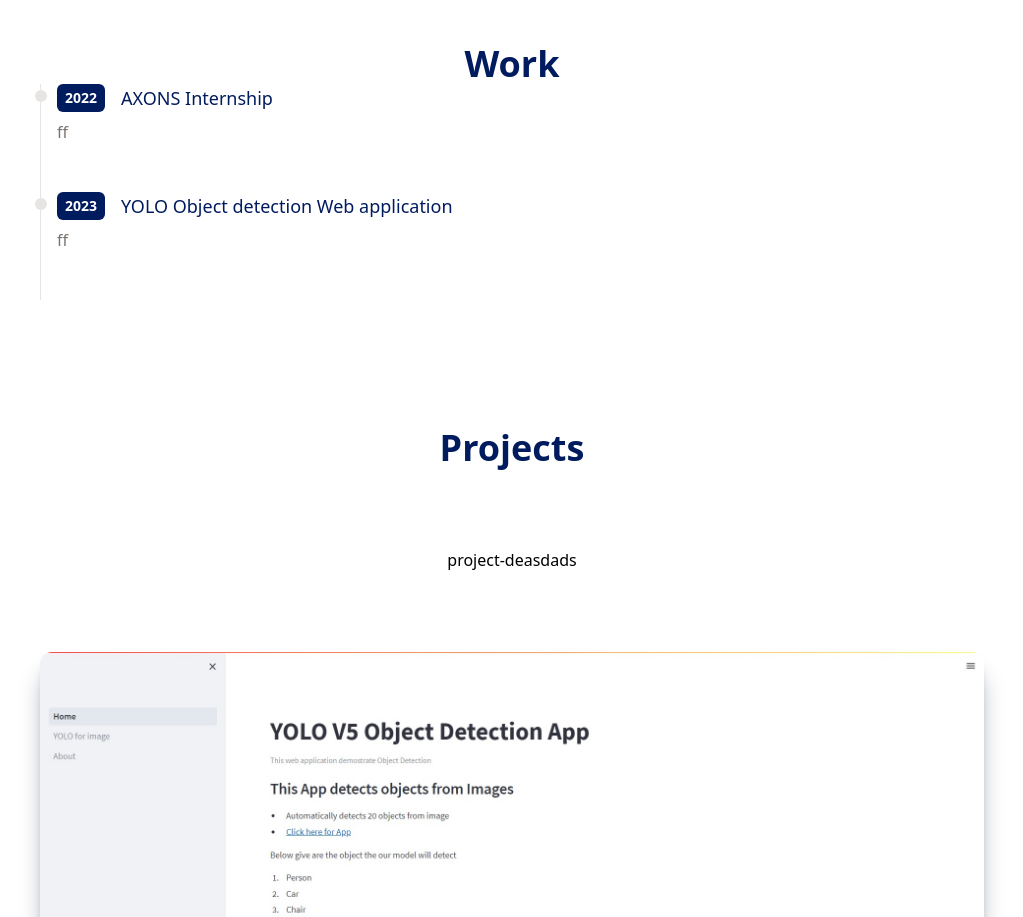
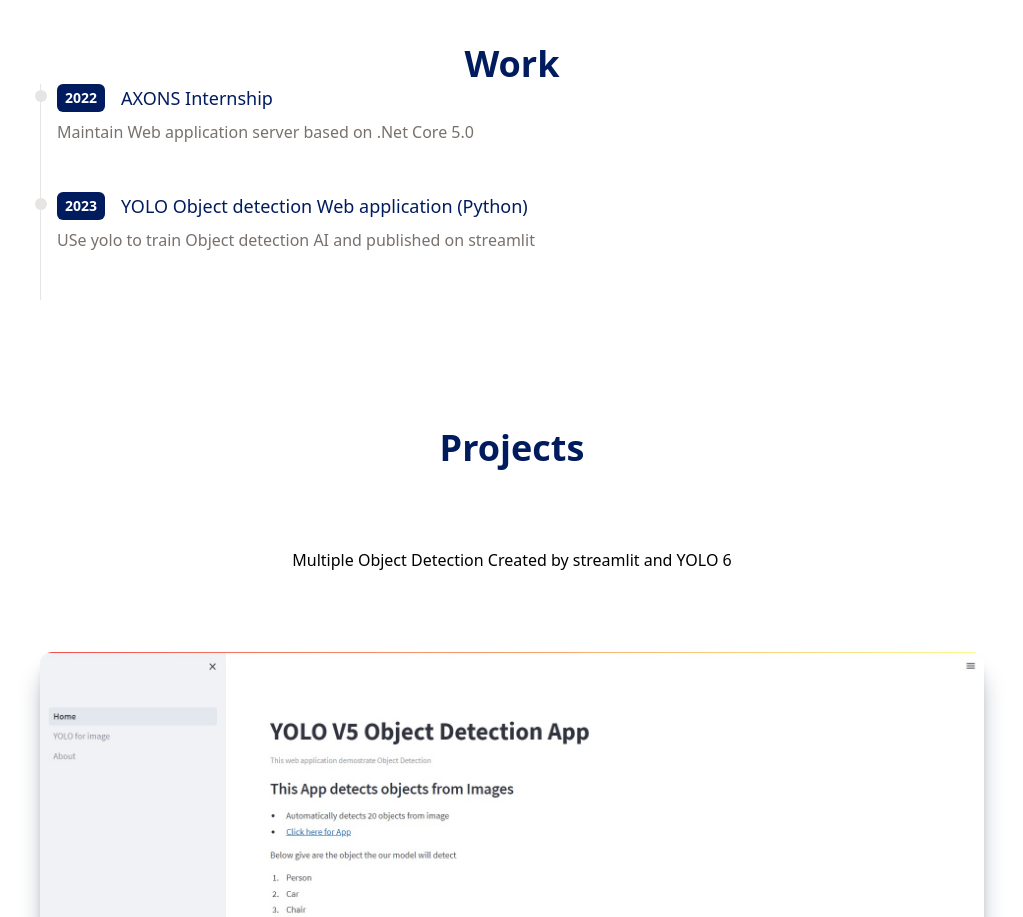
Before and after one commit to LAKIQ/portfolio, a React (Vite) app: page / in a window 1280 px wide. Shown: the part 820-1737 px from the top of the page, without its empty margins (160-1183 px from the left). Built offline with nearby package versions, Linux system fonts and the light colour scheme.

Commit message:
Edit text for port

```diff
--- a/src/components/Project.jsx
+++ b/src/components/Project.jsx
@@ -9,7 +9,7 @@
     <div id='my-project' className='max-w-[1040px] m-auto md:pl-20 p-4 py-16'>
     <h1 className='text-4xl font-bold text-center text-[#001b5e]'>Projects</h1>
     <p className='text-center py-20'>
-    project-deasdads
+    Multiple Object Detection Created by streamlit and YOLO 6
     </p>
       <div className='grid sm:grid-cols-1 gap-12'>
         <ProjectItem img={yoloImg1} />
--- a/src/components/Work.jsx
+++ b/src/components/Work.jsx
@@ -4,12 +4,12 @@
     {
         year : 2022,
         title : "AXONS Internship",
-        details : 'ff',
+        details : 'Maintain Web application server based on .Net Core 5.0 ',
     },
     {
         year : 2023,
-        title : "YOLO Object detection Web application",
-        details : 'ff',
+        title : "YOLO Object detection Web application (Python)",
+        details : 'USe yolo to train Object detection AI and published on streamlit  ',
     }
 ]
 
```
